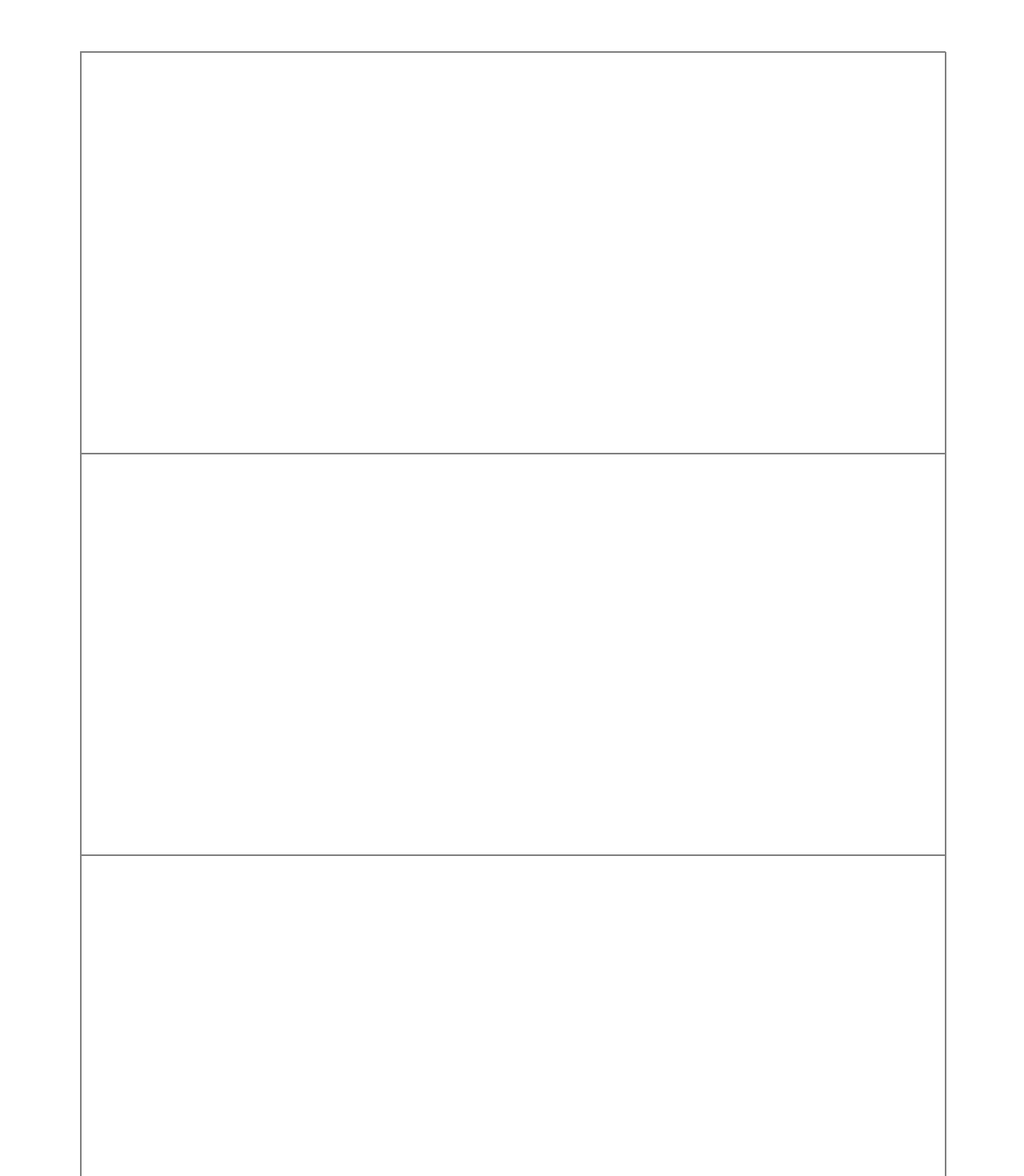
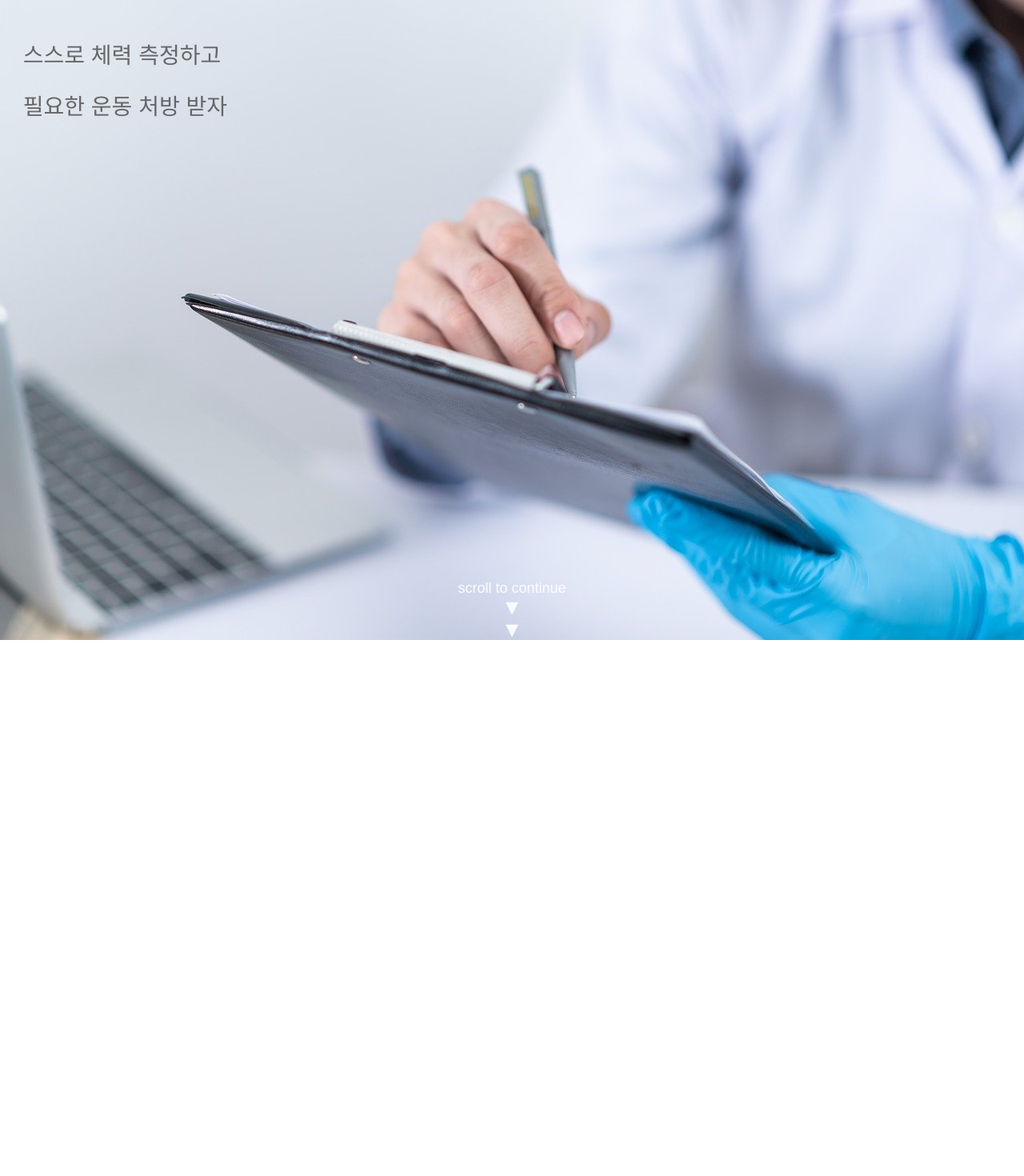
Before and after one commit to 1Seok2/health100, a React (Create React App) app: page / in a window 1280 px wide. Shown: the top 1470 px of the page at 80% size. Built offline with nearby package versions, Linux system fonts and the light colour scheme; no server answers.

Commit message:
add intro img & set background fixed

```diff
--- a/src/assets/style/Global.Styled.js
+++ b/src/assets/style/Global.Styled.js
@@ -34,7 +34,6 @@ const globalStyle = createGlobalStyle`
         /* padding-top: ${(props) => (props.paddingTop ? '90px' : '0')} */
         height: 100%;
         margin : 0 auto;
-        padding-top: 4rem;
         line-height: 1;
         color: #303030;
         font-size: 16px;
--- a/src/components/App.js
+++ b/src/components/App.js
@@ -39,13 +39,11 @@ const App = () => {
     <>
       {init ? (
         <>
-          <OuterContainer>
-            <AppRouter
-              refreshUser={refreshUser}
-              isLoggedIn={Boolean(userObj)}
-              userObj={userObj}
-            />
-          </OuterContainer>
+          <AppRouter
+            refreshUser={refreshUser}
+            isLoggedIn={Boolean(userObj)}
+            userObj={userObj}
+          />
           <GlobalStyle />
         </>
       ) : (
--- a/src/components/App.styled.js
+++ b/src/components/App.styled.js
@@ -3,4 +3,5 @@ import styled from 'styled-components';
 export const OuterContainer = styled.div`
   max-width: 1080px;
   margin: 0 auto;
+  padding-top: 4rem;
 `;
--- a/src/components/Router.js
+++ b/src/components/Router.js
@@ -5,6 +5,7 @@ import {
   Route,
   Switch,
 } from 'react-router-dom';
+import { OuterContainer } from './App.styled';
 
 /* common sections ... */
 import Header from './sections/header';
@@ -26,8 +27,13 @@ const AppRouter = ({ refreshUser, isLoggedIn, userObj }) => {
       <Switch>
         {isLoggedIn ? (
           <>
+            <OuterContainer>
               {/* if user already logged in ... */}
-            <Route exact path="/" render={() => <Health userObj={userObj} />} />
+              <Route
+                exact
+                path="/"
+                render={() => <Health userObj={userObj} />}
+              />
               <Route
                 exact
                 path="/mypage"
@@ -35,13 +41,18 @@ const AppRouter = ({ refreshUser, isLoggedIn, userObj }) => {
                   <MyPage userObj={userObj} refreshUser={refreshUser} />
                 )}
               />
-            <Route exact path="/qna" render={() => <Qna userObj={userObj} />} />
+              <Route
+                exact
+                path="/qna"
+                render={() => <Qna userObj={userObj} />}
+              />
               <Route
                 exact
                 path="/trainer"
                 render={() => <Trainer userObj={userObj} />}
               />
               <Redirect path="*" to="/" />
+            </OuterContainer>
           </>
         ) : (
           <>
--- a/src/components/views/intro/Intro.js
+++ b/src/components/views/intro/Intro.js
@@ -2,7 +2,11 @@ import React, { useEffect } from 'react';
 
 import {
   Container,
+  IntroTitle,
+  IntroImgWrapper,
+  IntroDesc,
   IntroItem,
+  Scroll,
   ImgWrapper,
   Img,
   Desc,
@@ -38,10 +42,21 @@ const Intro = () => {
 
   return (
     <Container>
-      <IntroItem />
-      <IntroItem />
-      {IntroItemList.map((item) => (
+      <IntroImgWrapper>
+        <IntroTitle>
+          스스로 체력 측정하고
+          <br /> 필요한 운동 처방 받자
+        </IntroTitle>
+        <IntroDesc>
+          scroll to continue
+          <Scroll>
+            &#x025BE; <br /> &#x025BE;
+          </Scroll>
+        </IntroDesc>
+      </IntroImgWrapper>
+      {IntroItemList.map((item, idx) => (
         <IntroItem key={item.title + item.src}>
+          {idx % 2 === 0 && (
             <ImgWrapper
               data-aos="fade-up-right"
               data-aos-duration="600"
@@ -49,6 +64,7 @@ const Intro = () => {
             >
               <Img alt={item.title} src={item.src} />
             </ImgWrapper>
+          )}
           <Desc
             data-aos="zoom-in-left"
             data-aos-duration="900"
@@ -57,6 +73,15 @@ const Intro = () => {
           >
             {item.title}
           </Desc>
+          {idx % 2 === 1 && (
+            <ImgWrapper
+              data-aos="fade-up-right"
+              data-aos-duration="600"
+              data-aos-easing="ease-in-out"
+            >
+              <Img alt={item.title} src={item.src} />
+            </ImgWrapper>
+          )}
         </IntroItem>
       ))}
       <ButtonWrapper
--- a/src/components/views/intro/Intro.styled.js
+++ b/src/components/views/intro/Intro.styled.js
@@ -1,26 +1,83 @@
-import styled from 'styled-components';
+import styled, { keyframes } from 'styled-components';
 import { Link } from 'react-router-dom';
+import introImg from '../../../assets/img/intro_background.jpg';
+
+const ScrollFade = keyframes`
+0% {
+  opacity: 1;
+}
+50% {
+  opacity: 0;
+}
+100% {
+  opacity: 1;
+}
+`;
 
 export const Container = styled.div`
   width: 100%;
-  border: 1px solid gray;
   position: relative;
 `;
 
-export const IntroItem = styled.div`
+export const IntroTitle = styled.h1`
+  position: sticky;
+  left: 0;
+  top: 0;
   width: 100%;
-  height: 500px;
-  border: 1px solid gray;
+  margin: 0;
+  padding: 0;
+  align-self: flex-start;
+  padding-top: 2.4rem;
+  padding-left: 1.8rem;
+  padding-bottom: 8rem;
+  font-size: 28px;
+  font-weight: 400;
+  line-height: 64px;
+  color: #666666;
+`;
+
+export const IntroImgWrapper = styled.div`
+  position: relative;
+  width: 100%;
+  height: 100vh;
   display: flex;
   flex-direction: row;
   justify-content: center;
   align-items: center;
+  background-image: url(${introImg});
+  background-position: center;
+  background-attachment: fixed;
+`;
+export const IntroDesc = styled.div`
+  position: absolute;
+  bottom: 0;
+  font-size: 18px;
+  color: white;
+  animation: ${ScrollFade} 2s infinite;
+`;
+export const Scroll = styled.div`
+  text-align: center;
+  font-size: 32px;
+  line-height: 28px;
+  color: white;
+  animation: ${ScrollFade} 2s infinite;
+`;
+
+export const IntroItem = styled.div`
+  width: 80vw;
+  margin-left: 10vw;
+  height: 70vh;
+  display: flex;
+  flex-direction: row;
+  justify-content: center;
+  align-items: center;
+  background-position: fixed;
 `;
 
 export const ImgWrapper = styled.div`
   display: inline-block;
   width: 40%;
-  height: 300px;
+  height: 80%;
   border: 1px solid gray;
 `;
 
@@ -31,15 +88,15 @@ export const Img = styled.img`
 `;
 
 export const Desc = styled.div`
-  width: 58%;
-  height: 300px;
+  width: 60%;
+  height: 80%;
   display: inline-block;
   border: 1px solid gray;
 `;
 
 export const ButtonWrapper = styled.div`
   width: 100%;
-  height: 200px;
+  height: 160px;
 `;
 
 export const LoginButton = styled(Link)`
@@ -58,4 +115,9 @@ export const LoginButton = styled(Link)`
   color: white;
   font-size: 22px;
   font-weight: 300;
+  transition: background-color 0.3s;
+  &:hover {
+    background-color: #3fbbed;
+    transition: background-color 0.3s;
+  }
 `;
```
Also changed, not shown: src/assets/img/intro_background.jpg (added). Lines whose indentation alone changed are shown as unchanged.
